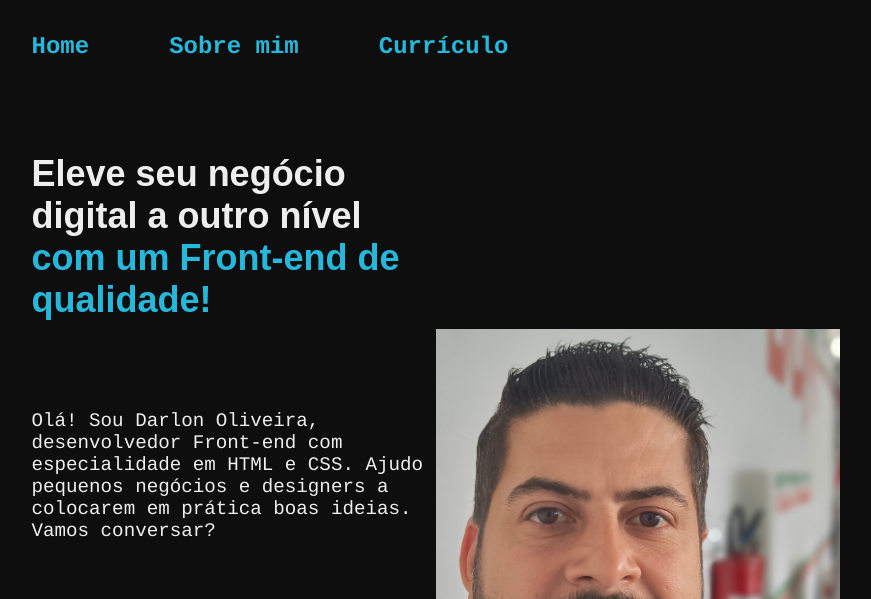
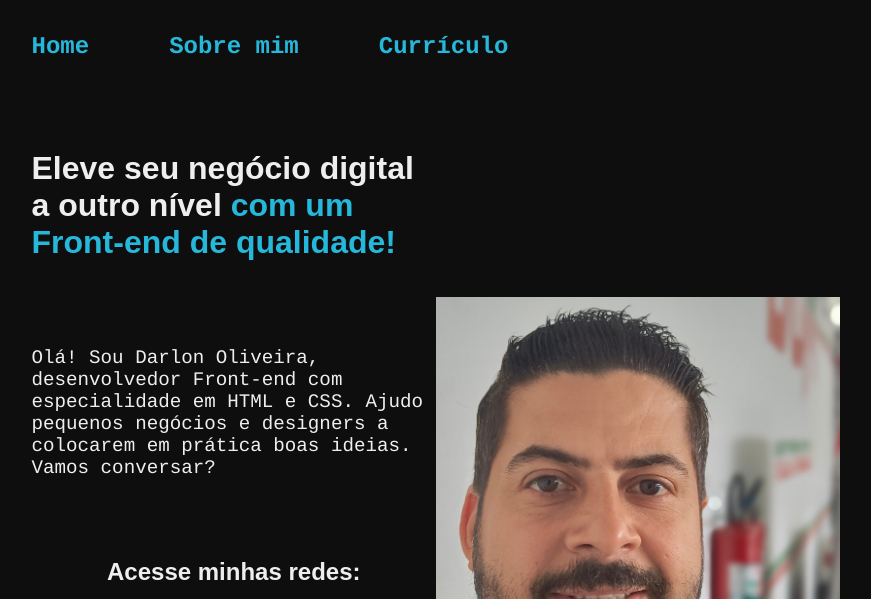
Before and after one commit to Darlon2/Htmlcurriculo, a plain HTML site: page index.html in a window 1280 px wide. Shown: the top 599 px of the page, without its empty margins (204-1075 px from the left). Drawn offline with Linux system fonts and the light colour scheme.

Commit message:
apresenta conte titulo 2.20 esta 1.2

```diff
--- a/styles/style.css
+++ b/styles/style.css
@@ -57,7 +57,7 @@ body {
 
 
 .apresentacao__conteudo__titulo {
-    font-size: 2.25rem;
+    font-size: 2.0rem;
     font-family: var(--fonte-primaria)
 }
 
```
